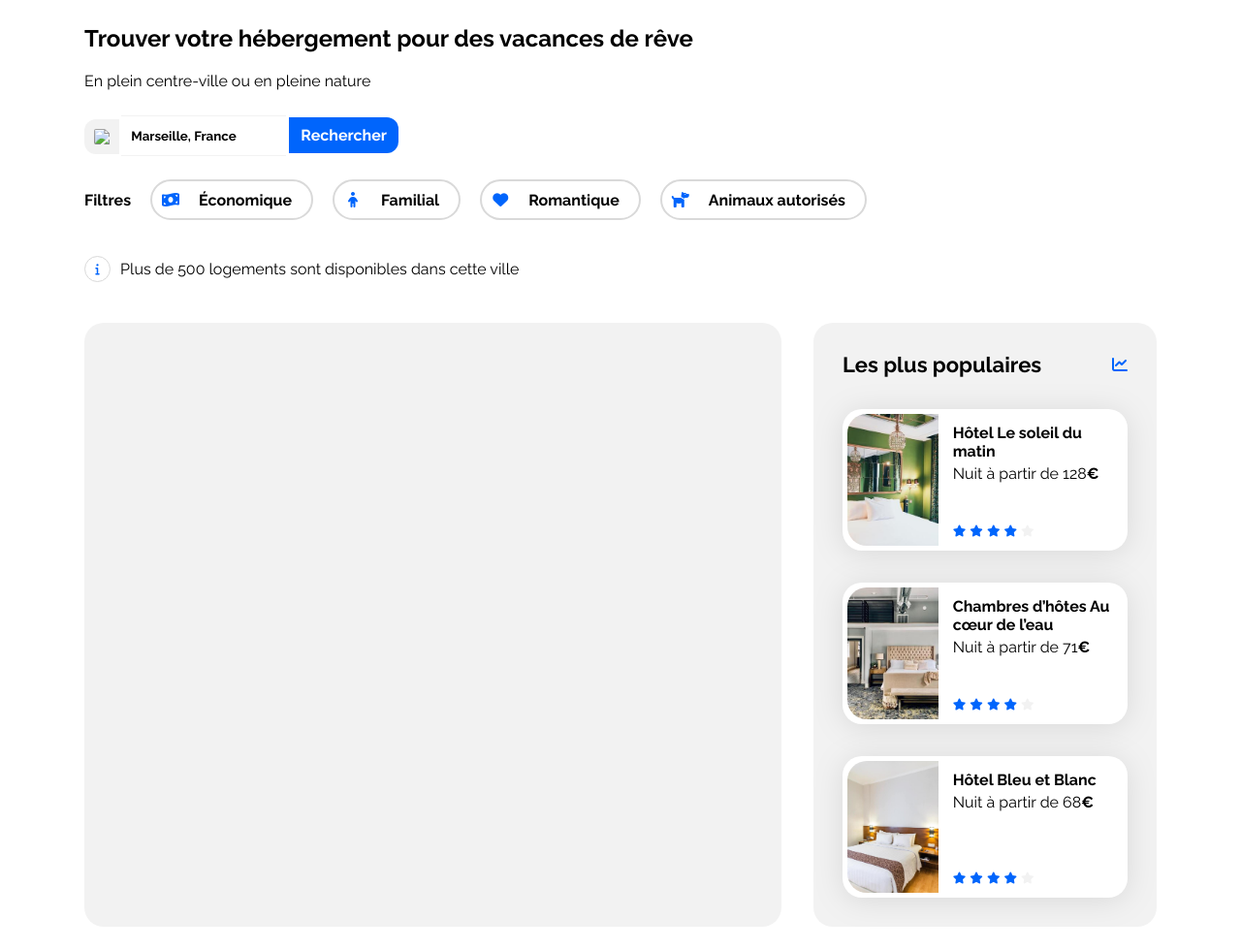
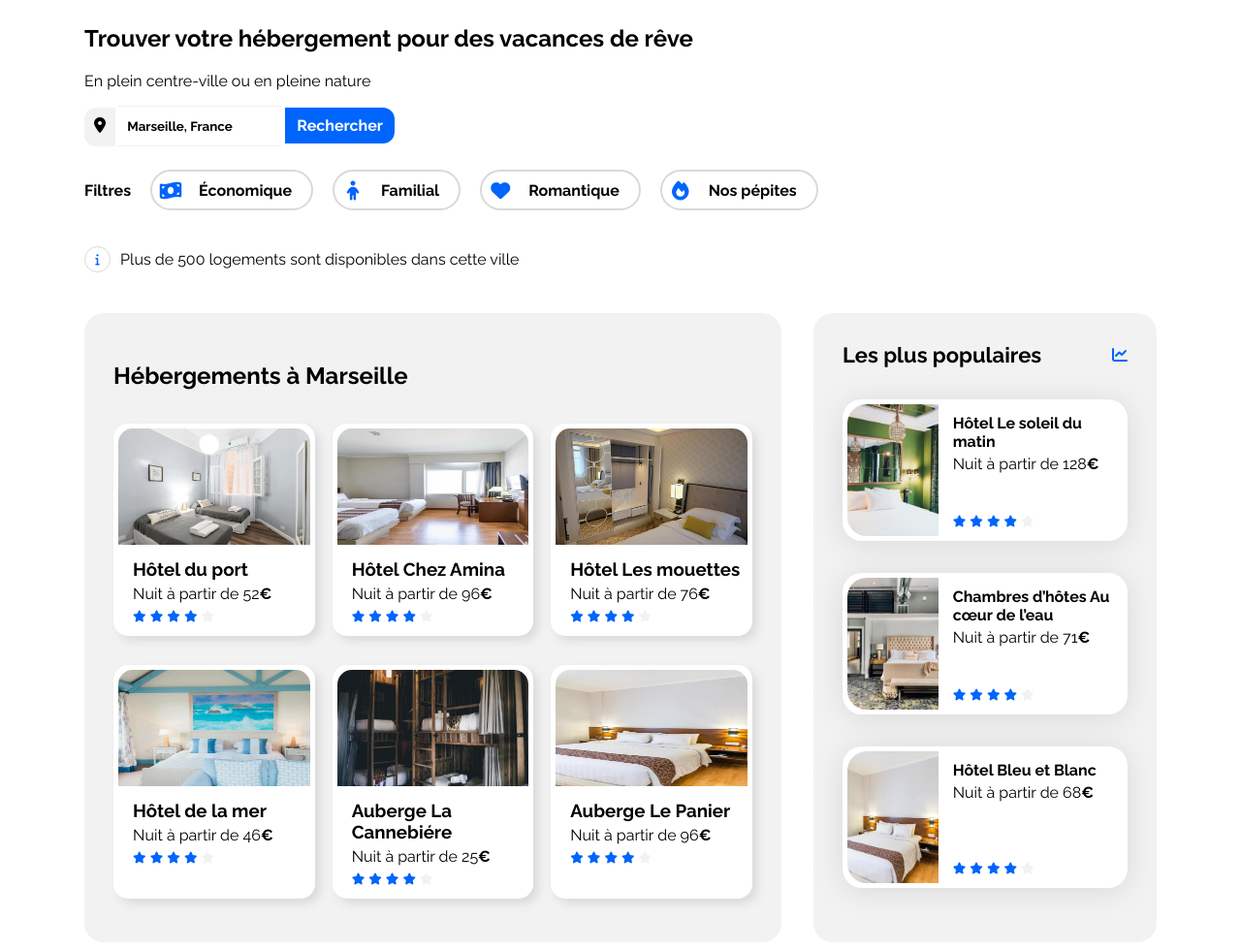
Before and after one commit to Lil33000/Projet02-Booki-OP, a website built with Vite: page index.html in a window 1280 px wide. Shown: the part 103-1083 px from the top of the page at 97% size. Built offline with nearby package versions, Linux system fonts and the light colour scheme; files whose address does not match are found by name.

Commit message:
feat: section hebergements whit cards done

```diff
--- a/css/style.css
+++ b/css/style.css
@@ -121,7 +121,6 @@ a {
     border-radius: 12px 0px 0px 12px;
     background-color: #F2F2F2;
     padding: 10px;
-    top: 14px;
     height: 20px;
 }
 
@@ -158,9 +157,6 @@ a {
     cursor: pointer;
 }
 
-#mobile {
-    display: none;
-}
 
 #filter {
     display: flex;
@@ -254,6 +250,41 @@ a {
   width: 65%;
 }
 
+.card-hotel {
+  width: 30%;
+  min-width: 120px;
+  background-color: white;
+  padding: 5px;
+  margin: 15px 0px;
+  border-radius: 15px;
+  box-shadow: 5px 5px 10px #DADADA;
+  transition: 0.3s;
+}
+
+.card-hotel img {
+  width: 100%;
+  height: 120px;
+  object-position: center;
+  border-radius: 15px 15px 0px 0px;
+}
+
+
+.card-hotel h3 {
+    margin: 10px 0px 5px 15px;
+}
+
+.card-hotel p {
+    margin: 5px 0px 5px 15px;
+}
+
+
+#list-cards-hotels {
+  display: flex;
+  flex-direction: row;
+  flex-wrap: wrap;
+  justify-content: space-between;
+}
+
 /****** Populaires ***********/
 .populaires {
   width: 32%;
--- a/index.html
+++ b/index.html
@@ -26,8 +26,8 @@
         <section id="header">
           <img id="logo" src="./images/logo/Booki@3x.png" alt="Booki" />
           <nav id="section-navbar">
-            <a href="#hotel-searchresults">Hébergements</a>
-            <a href="#activities-searchresults">Activités</a>
+            <a href="hebergements">Hébergements</a>
+            <a href="activités">Activités</a>
           </nav>
         </section>
       </header>
@@ -38,7 +38,7 @@
             <p>En plein centre-ville ou en pleine nature</p>
           </div>
           <form id="search-location">
-            <img src="./images/icones/Vector.png" class="div-mark" />
+            <i class="fas fa-map-marker-alt div-mark"></i>
             <input
               id="input-location"
               type="text"
@@ -46,41 +46,160 @@
               value="Marseille, France"
             />
             <button id="desktop">Rechercher</button>
-            <button id="mobile">
-              <img src="./images/icones/search.png" />
-            </button>
           </form>
 
           <div id="filter">
             <p>Filtres</p>
             <div id="list-filter">
               <div class="types">
-                <i class="fas fa-money-bill-wave icon"></i>
+                <i class="fa-solid fa-money-bill-wave fa-lg icon"></i>
                 <span>Économique</span>
               </div>
               <div class="types">
-                <i class="fas fa-child icon"></i>
+                <i class="fa-solid fa-child fa-lg icon"></i>
                 <span>Familial</span>
               </div>
               <div class="types">
-                <i class="fas fa-heart icon"></i>
+                <i class="fa-solid fa-heart fa-lg icon"></i>
                 <span>Romantique</span>
               </div>
               <div class="types">
-                <i class="fas fa-dog icon"></i>
-                <span>Animaux autorisés</span>
+                <i class="fa-solid fa-fire fa-lg icon"></i>
+                <span>Nos pépites</span>
               </div>
             </div>
           </div>
           <div id="info">
-            <i class="fas fa-info fa-xs"></i>
+            <i class="fa-solid fa-info fa-xs"></i>
             <p>Plus de 500 logements sont disponibles dans cette ville</p>
           </div>
         </section>
 
         <div class="hebergements-and-populaires">
           <section class="hebergements">
-
+            <h2>Hébergements à Marseille</h2>
+            <div id="list-cards-hotels">
+              <a href="/" class="card-hotel">
+                <article>
+                  <img
+                    src="./images/hebergements/fred-kleber.jpg"
+                    alt="Hôtel du port"
+                  />
+                  <h3>Hôtel du port</h3>
+                  <p>Nuit à partir de 52<strong>€</strong></p>
+                  <p>
+                    <i class="fa-xs fa-solid fa-star" aria-hidden="true"></i>
+                    <i class="fa-xs fa-solid fa-star" aria-hidden="true"></i>
+                    <i class="fa-xs fa-solid fa-star" aria-hidden="true"></i>
+                    <i class="fa-xs fa-solid fa-star" aria-hidden="true"></i>
+                    <i
+                      class="fa-xs fa-solid fa-star neutral-star"
+                      aria-hidden="true"
+                    ></i>
+                  </p>
+                </article>
+              </a>
+              <a href="/" class="card-hotel">
+                <article>
+                  <img
+                    src="./images/hebergements/febrian-zakaria.jpg"
+                    alt="Hôtel Chez Amina"
+                  />
+                  <h3>Hôtel Chez Amina</h3>
+                  <p>Nuit à partir de 96<strong>€</strong></p>
+                  <p>
+                    <i class="fa-xs fa-solid fa-star" aria-hidden="true"></i>
+                    <i class="fa-xs fa-solid fa-star" aria-hidden="true"></i>
+                    <i class="fa-xs fa-solid fa-star" aria-hidden="true"></i>
+                    <i class="fa-xs fa-solid fa-star" aria-hidden="true"></i>
+                    <i
+                      class="fa-xs fa-solid fa-star neutral-star"
+                      aria-hidden="true"
+                    ></i>
+                  </p>
+                </article>
+              </a>
+              <a href="/" class="card-hotel">
+                <article>
+                  <img
+                    src="./images/hebergements/reisetopia.jpg"
+                    alt="Hôtel Les mouettes"
+                  />
+                  <h3>Hôtel Les mouettes</h3>
+                  <p>Nuit à partir de 76<strong>€</strong></p>
+                  <p>
+                    <i class="fa-xs fa-solid fa-star" aria-hidden="true"></i>
+                    <i class="fa-xs fa-solid fa-star" aria-hidden="true"></i>
+                    <i class="fa-xs fa-solid fa-star" aria-hidden="true"></i>
+                    <i class="fa-xs fa-solid fa-star" aria-hidden="true"></i>
+                    <i
+                      class="fa-xs fa-solid fa-star neutral-star"
+                      aria-hidden="true"
+                    ></i>
+                  </p>
+                </article>
+              </a>
+              <a href="/" class="card-hotel">
+                <article>
+                  <img
+                    src="./images/hebergements/annie-spratt.jpg"
+                    alt="Hôtel de la mer"
+                  />
+                  <h3>Hôtel de la mer</h3>
+                  <p>Nuit à partir de 46<strong>€</strong></p>
+                  <p>
+                    <i class="fa-xs fa-solid fa-star" aria-hidden="true"></i>
+                    <i class="fa-xs fa-solid fa-star" aria-hidden="true"></i>
+                    <i class="fa-xs fa-solid fa-star" aria-hidden="true"></i>
+                    <i class="fa-xs fa-solid fa-star" aria-hidden="true"></i>
+                    <i
+                      class="fa-xs fa-solid fa-star neutral-star"
+                      aria-hidden="true"
+                    ></i>
+                  </p>
+                </article>
+              </a>
+              <a href="/" class="card-hotel">
+                <article>
+                  <img
+                    src="./images/hebergements/nicate-lee.jpg"
+                    alt="Auberge La Cannebiére"
+                  />
+                  <h3>Auberge La Cannebiére</h3>
+                  <p>Nuit à partir de 25<strong>€</strong></p>
+                  <p>
+                    <i class="fa-xs fa-solid fa-star" aria-hidden="true"></i>
+                    <i class="fa-xs fa-solid fa-star" aria-hidden="true"></i>
+                    <i class="fa-xs fa-solid fa-star" aria-hidden="true"></i>
+                    <i class="fa-xs fa-solid fa-star" aria-hidden="true"></i>
+                    <i
+                      class="fa-xs fa-solid fa-star neutral-star"
+                      aria-hidden="true"
+                    ></i>
+                  </p>
+                </article>
+              </a>
+              <a href="/" class="card-hotel">
+                <article>
+                  <img
+                    src="./images/hebergements/febrian-zakaria2.jpg"
+                    alt="Auberge Le Panier"
+                  />
+                  <h3>Auberge Le Panier</h3>
+                  <p>Nuit à partir de 96<strong>€</strong></p>
+                  <p>
+                    <i class="fa-xs fa-solid fa-star" aria-hidden="true"></i>
+                    <i class="fa-xs fa-solid fa-star" aria-hidden="true"></i>
+                    <i class="fa-xs fa-solid fa-star" aria-hidden="true"></i>
+                    <i class="fa-xs fa-solid fa-star" aria-hidden="true"></i>
+                    <i
+                      class="fa-xs fa-solid fa-star neutral-star"
+                      aria-hidden="true"
+                    ></i>
+                  </p>
+                </article>
+              </a>
+            </div>
           </section>
           <section class="populaires">
             <div class="populaires-title">
```
